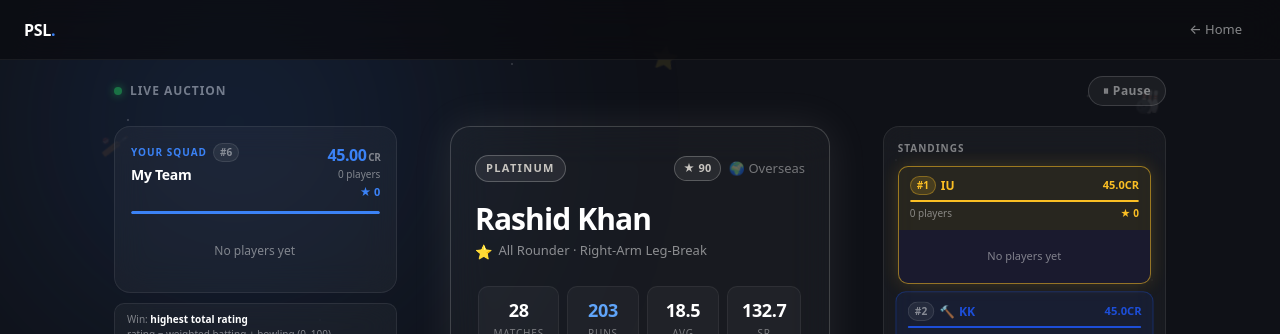
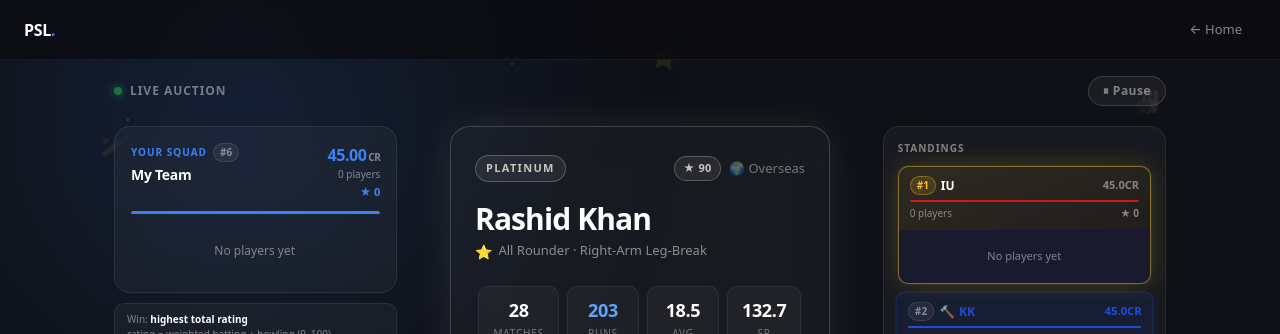
Before and after one commit to hasan-malik/cricket-auction, a React (Vite) app: page /cricket-auction/auction in a window 1280 px wide. Shown: the top 334 px of the page. Built offline with nearby package versions, Linux system fonts and the light colour scheme.

Commit message:
fix(standings): #1 team gets regal gold background/border only — team color stays on name, budget bar, and scores

```diff
--- a/src/components/auction/AIPanel.jsx
+++ b/src/components/auction/AIPanel.jsx
@@ -16,12 +16,16 @@ const c = {
   dropBorder: 'rgba(255,255,255,0.12)',
 };
 
-// Gold palette for #1 team
-const GOLD = {
-  border:  'rgba(251,191,36,0.55)',
-  bg:      'rgba(251,191,36,0.07)',
-  glow:    '0 0 18px rgba(251,191,36,0.18)',
-  text:    '#fbbf24',
+// Regal gold treatment for the #1 team.
+// Applied ONLY to background / border / glow — never to team identity colors
+// (name text, budget bar) so teams stay recognizable by their franchise color.
+const FIRST_PLACE = {
+  cardBg:     'linear-gradient(160deg, rgba(251,191,36,0.10) 0%, rgba(180,120,10,0.05) 100%)',
+  border:     'rgba(212,175,55,0.55)',   // antique gold
+  glow:       '0 0 24px rgba(251,191,36,0.20), 0 0 0 1px rgba(251,191,36,0.06)',
+  rankColor:  '#fbbf24',
+  rankBg:     'rgba(251,191,36,0.14)',
+  rankBorder: 'rgba(251,191,36,0.35)',
 };
 
 export default function AIPanel({ sortedTeams, rankings, bidder, aiScores, aiRatings, isBlitz, totalBudget }) {
@@ -54,26 +58,28 @@ export default function AIPanel({ sortedTeams, rankings, bidder, aiScores, aiRat
         const rank      = rankings?.[team.id] ?? null;
         const isFirst   = rank === 1;
         const pctLeft   = (team.budget / totalBudget) * 100;
-        const color     = team.franchise?.primaryColor ?? '#f59e0b';
+
+        // Team identity color — NEVER overridden by gold
+        const teamColor = team.franchise?.primaryColor ?? '#f59e0b';
 
         const headerBg = isFirst
-          ? GOLD.bg
+          ? FIRST_PLACE.cardBg
           : isBidding
-            ? `${color}18`
+            ? `${teamColor}18`
             : 'rgba(255,255,255,0.07)';
         const headerBorder = isFirst
-          ? GOLD.border
+          ? FIRST_PLACE.border
           : isBidding
-            ? `${color}55`
+            ? `${teamColor}55`
             : c.dropBorder;
 
         return (
-          // layout prop animates the card smoothly as standings reorder
+          // layout animates the card as standings reorder
           <motion.div
             key={team.id}
             layout
             transition={{ layout: { duration: 0.45, ease: [0.22, 1, 0.36, 1] } }}
-            style={isFirst ? { boxShadow: GOLD.glow, borderRadius: '10px' } : undefined}
+            style={isFirst ? { boxShadow: FIRST_PLACE.glow, borderRadius: '10px' } : undefined}
           >
             {/* Team header */}
             <motion.div
@@ -85,7 +91,7 @@ export default function AIPanel({ sortedTeams, rankings, bidder, aiScores, aiRat
                 background: headerBg,
                 border: `1px solid ${headerBorder}`,
                 borderBottom: 'none',
-                transition: 'background 0.2s, border-color 0.2s',
+                transition: 'background 0.3s, border-color 0.3s',
               }}
             >
               {/* Name row */}
@@ -101,9 +107,9 @@ export default function AIPanel({ sortedTeams, rankings, bidder, aiScores, aiRat
                       style={{
                         fontSize: '10px',
                         fontWeight: 800,
-                        color: isFirst ? GOLD.text : c.muted,
-                        background: isFirst ? 'rgba(251,191,36,0.15)' : 'rgba(255,255,255,0.06)',
-                        border: `1px solid ${isFirst ? 'rgba(251,191,36,0.35)' : 'rgba(255,255,255,0.1)'}`,
+                        color:      isFirst ? FIRST_PLACE.rankColor  : c.muted,
+                        background: isFirst ? FIRST_PLACE.rankBg     : 'rgba(255,255,255,0.06)',
+                        border:     `1px solid ${isFirst ? FIRST_PLACE.rankBorder : 'rgba(255,255,255,0.1)'}`,
                         borderRadius: '9999px',
                         padding: '1px 6px',
                         flexShrink: 0,
@@ -112,10 +118,11 @@ export default function AIPanel({ sortedTeams, rankings, bidder, aiScores, aiRat
                       #{rank}
                     </motion.span>
                   )}
+                  {/* Team name — always franchise color */}
                   <div style={{
                     fontSize: '12px',
                     fontWeight: 700,
-                    color: isFirst ? GOLD.text : isBidding ? color : c.text,
+                    color: isBidding ? teamColor : c.text,
                     overflow: 'hidden',
                     textOverflow: 'ellipsis',
                     whiteSpace: 'nowrap',
@@ -126,19 +133,20 @@ export default function AIPanel({ sortedTeams, rankings, bidder, aiScores, aiRat
                     {team.franchise?.shortName ?? team.name}
                   </div>
                 </div>
-                <div style={{ fontSize: '11px', fontWeight: 700, color: isFirst ? GOLD.text : isBidding ? color : c.muted, flexShrink: 0 }}>
+                {/* Budget CR — team color when bidding, muted otherwise */}
+                <div style={{ fontSize: '11px', fontWeight: 700, color: isBidding ? teamColor : c.muted, flexShrink: 0 }}>
                   {team.budget.toFixed(1)}CR
                 </div>
               </div>
 
-              {/* Budget bar */}
+              {/* Budget bar — always franchise color */}
               <div style={{ height: '2px', background: 'rgba(255,255,255,0.07)', borderRadius: '9999px', overflow: 'hidden' }}>
                 <motion.div
                   animate={{ width: `${pctLeft}%` }}
                   transition={{ duration: 0.5, ease: 'easeOut' }}
                   style={{
                     height: '100%',
-                    background: isFirst ? GOLD.text : pctLeft > 50 ? color : pctLeft > 25 ? '#f59e0b' : '#ef4444',
+                    background: pctLeft > 50 ? teamColor : pctLeft > 25 ? '#f59e0b' : '#ef4444',
                     borderRadius: '9999px',
                   }}
                 />
@@ -150,7 +158,7 @@ export default function AIPanel({ sortedTeams, rankings, bidder, aiScores, aiRat
                   {team.squad.length} players
                 </div>
                 {aiScores && (
-                  <div style={{ fontSize: '10px', fontWeight: 700, color: isFirst ? GOLD.text : isBidding ? color : c.muted }}>
+                  <div style={{ fontSize: '10px', fontWeight: 700, color: isBidding ? teamColor : c.muted }}>
                     {isBlitz
                       ? <>★ {aiRatings?.[team.id] ?? 0} · ⚡ <motion.span key={aiScores[team.id]} initial={{ opacity: 0, y: 3 }} animate={{ opacity: 1, y: 0 }} transition={{ duration: 0.25 }}>{aiScores[team.id] ?? 0}</motion.span> pts</>
                       : <>★ <motion.span key={aiScores[team.id]} initial={{ opacity: 0, y: 3 }} animate={{ opacity: 1, y: 0 }} transition={{ duration: 0.25 }}>{aiScores[team.id] ?? 0}</motion.span></>
@@ -160,10 +168,10 @@ export default function AIPanel({ sortedTeams, rankings, bidder, aiScores, aiRat
               </div>
             </motion.div>
 
-            {/* Squad list — always visible */}
+            {/* Squad list */}
             <div style={{
               background: c.dropBg,
-              border: `1px solid ${isFirst ? GOLD.border : c.dropBorder}`,
+              border: `1px solid ${isFirst ? FIRST_PLACE.border : c.dropBorder}`,
               borderTop: 'none',
               borderRadius: '0 0 10px 10px',
               padding: '8px',
@@ -195,7 +203,7 @@ export default function AIPanel({ sortedTeams, rankings, bidder, aiScores, aiRat
                         {p.role} · ★ {p.rating ?? '—'}
                       </div>
                     </div>
-                    <div style={{ fontSize: '11px', fontWeight: 700, color, flexShrink: 0 }}>
+                    <div style={{ fontSize: '11px', fontWeight: 700, color: teamColor, flexShrink: 0 }}>
                       {p.soldPrice?.toFixed(2)} CR
                     </div>
                   </div>
--- a/src/components/auction/TeamPanel.jsx
+++ b/src/components/auction/TeamPanel.jsx
@@ -16,26 +16,30 @@ const c = {
   border:  'rgba(255,255,255,0.08)',
 };
 
-// Gold palette for #1 team — mirrors AIPanel
-const GOLD = {
-  border: 'rgba(251,191,36,0.55)',
-  bg:     'rgba(251,191,36,0.07)',
-  glow:   '0 0 18px rgba(251,191,36,0.18)',
-  text:   '#fbbf24',
+// Regal gold treatment for #1 — only background / border / glow.
+// accentColor (used for budget bar, score, etc.) is never overridden.
+const FIRST_PLACE = {
+  cardBg:  'linear-gradient(160deg, rgba(251,191,36,0.10) 0%, rgba(180,120,10,0.05) 100%)',
+  border:  'rgba(212,175,55,0.55)',
+  glow:    '0 0 24px rgba(251,191,36,0.20), 0 0 0 1px rgba(251,191,36,0.06)',
+  rankColor:  '#fbbf24',
+  rankBg:     'rgba(251,191,36,0.14)',
+  rankBorder: 'rgba(251,191,36,0.35)',
 };
 
 export default function TeamPanel({ team, isUser, rank, score, ratingTotal, isBlitz, totalBudget, requiredSlots, wkCountsAsBatsman, onViewSquad }) {
-  const pctLeft   = (team.budget / totalBudget) * 100;
-  const isFirst   = rank === 1;
-  const accentColor = isFirst ? GOLD.text : isUser ? '#3b82f6' : '#f59e0b';
+  const pctLeft     = (team.budget / totalBudget) * 100;
+  const isFirst     = rank === 1;
+  // accentColor drives budget bar, score text, etc. — always franchise/user color
+  const accentColor = isUser ? '#3b82f6' : '#f59e0b';
 
   return (
     <div
       onClick={onViewSquad}
       style={{
-        background: isFirst ? GOLD.bg : c.surface,
-        border: `1px solid ${isFirst ? GOLD.border : c.border}`,
-        boxShadow: isFirst ? GOLD.glow : undefined,
+        background: isFirst ? FIRST_PLACE.cardBg : c.surface,
+        border:     `1px solid ${isFirst ? FIRST_PLACE.border : c.border}`,
+        boxShadow:  isFirst ? FIRST_PLACE.glow : undefined,
         borderRadius: '16px',
         padding: '16px',
         backdropFilter: 'blur(16px)',
@@ -72,9 +76,9 @@ export default function TeamPanel({ team, isUser, rank, score, ratingTotal, isBl
                   style={{
                     fontSize: '10px',
                     fontWeight: 800,
-                    color: isFirst ? GOLD.text : c.muted,
-                    background: isFirst ? 'rgba(251,191,36,0.15)' : 'rgba(255,255,255,0.06)',
-                    border: `1px solid ${isFirst ? 'rgba(251,191,36,0.35)' : 'rgba(255,255,255,0.1)'}`,
+                    color:      isFirst ? FIRST_PLACE.rankColor  : c.muted,
+                    background: isFirst ? FIRST_PLACE.rankBg     : 'rgba(255,255,255,0.06)',
+                    border:     `1px solid ${isFirst ? FIRST_PLACE.rankBorder : 'rgba(255,255,255,0.1)'}`,
                     borderRadius: '9999px',
                     padding: '1px 6px',
                   }}
```
